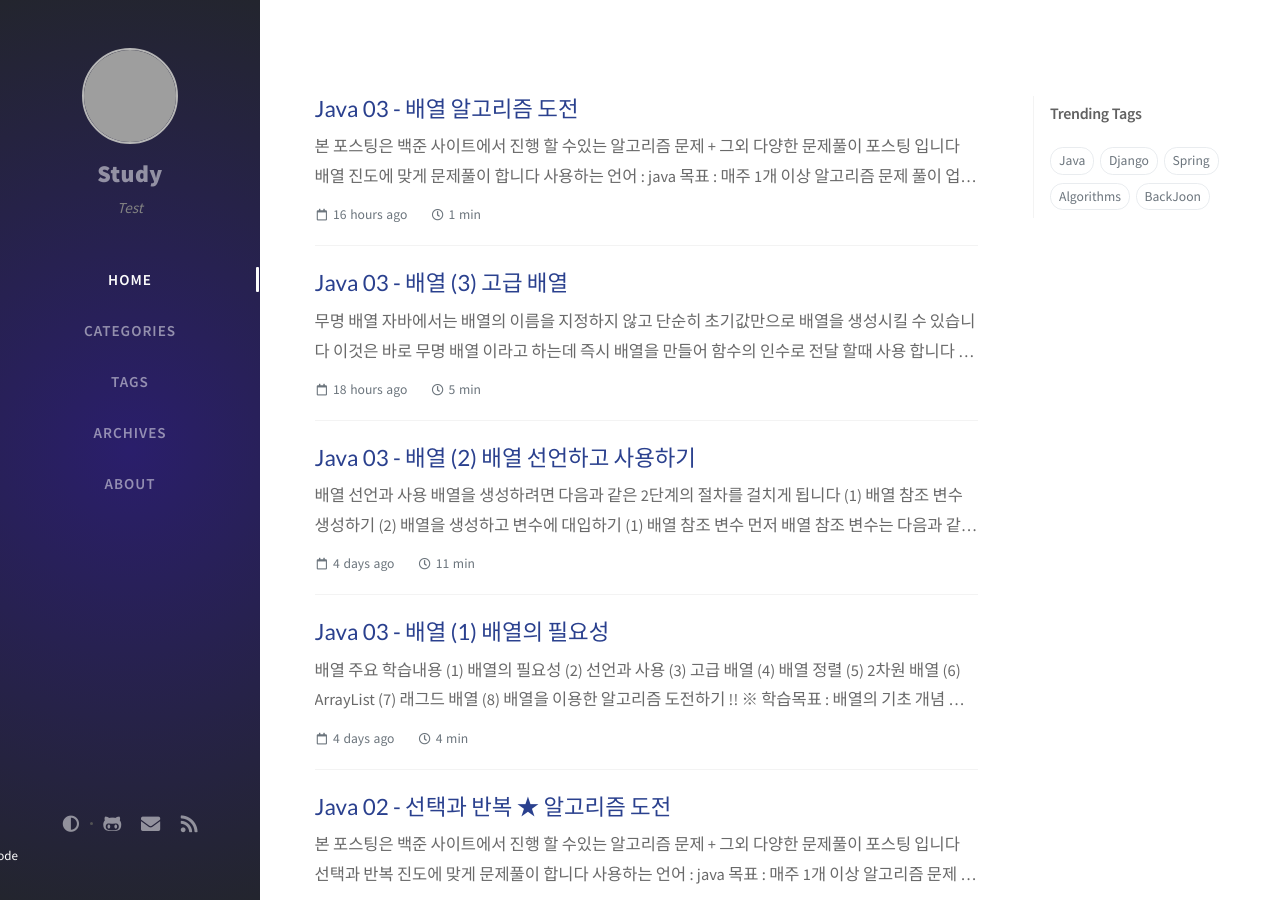
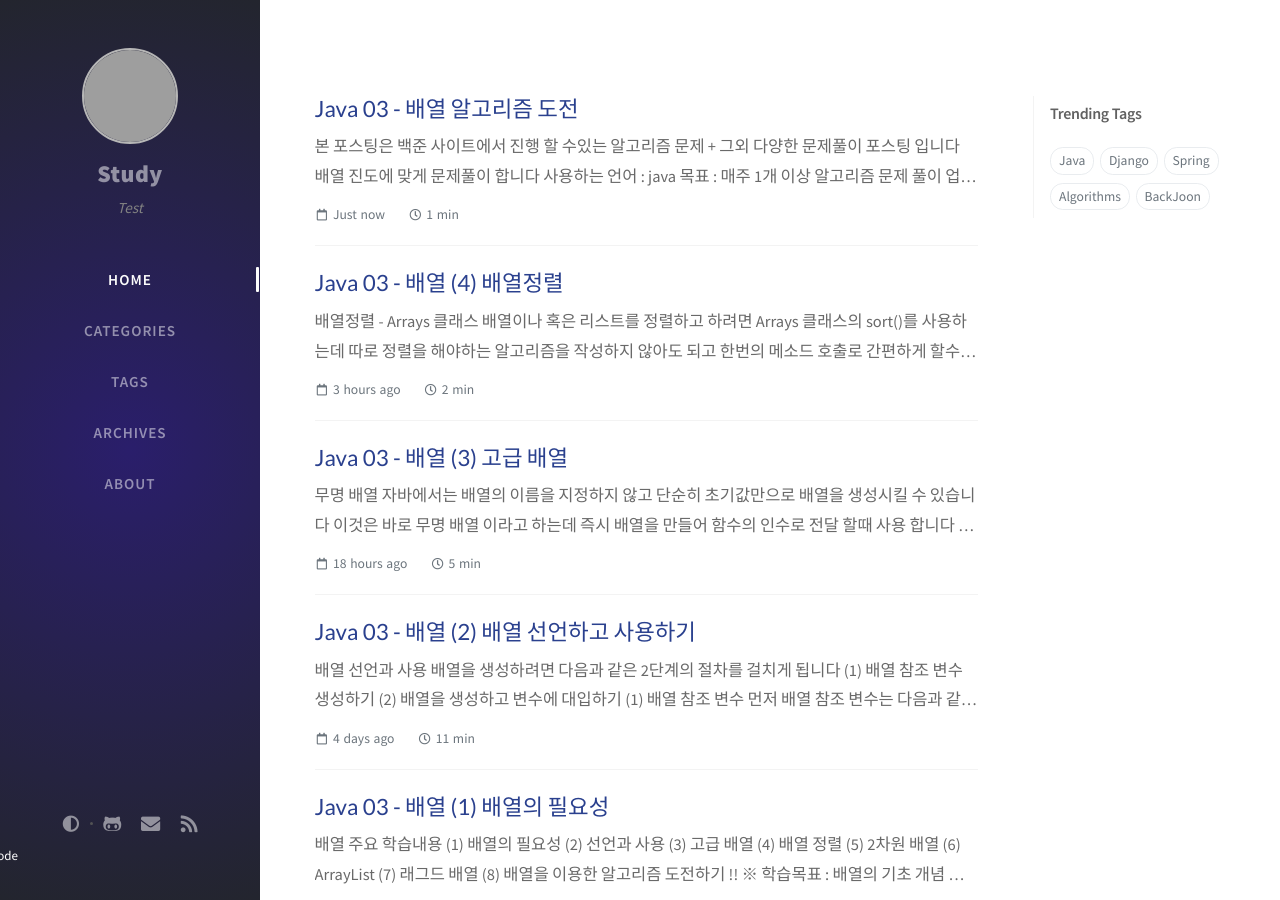
Before and after one commit to ksm0207/ksm0207.github.io, a Jekyll site: the page built from index.html, in a window 1280 px wide and 900 px high. Built offline with Jekyll 4.4.1, drawn with Linux system fonts in a browser that asks for light colours; nearby versions of some CDN libraries; the list of posts is cut into pages by our own code; comment, search, counter and statistics services are not loaded; some of the changed text lies outside the part shown; grey boxes are pictures that could not be loaded.

Commit message:
Java 포스팅 시작(18)
- 배열 정렬하기

````diff
--- /dev/null
+++ b/_posts/2021-03-16-java17.md
@@ -0,0 +1,103 @@
+---
+title: Java 03 - 배열 (4) 배열정렬
+author: Kim
+date: 2021-03-17 00:28 +0900   # 2019-08-20 19:34:00 0900
+categories : ["Java", ""]
+tags: [Java,null]
+comments : true
+---
+
+# 배열정렬 - Arrays 클래스
+
+배열이나 혹은 리스트를 정렬하고 하려면 `` Arrays `` 클래스의 `` sort() ``를 사용하는데<br>
+따로 정렬을 해야하는 알고리즘을 작성하지 않아도 되고 한번의 메소드 호출로 간편하게 할수있습니다<br>
+
+``Arrays`` 클래스는 배열의 `` 복사 , 배열 요소 정렬 , 검색 `` 같은 배열을 조작합니다<br>
+예제로 통해서 바로 알아보도록 하겠습니다<br>
+
+
+### 오름차순 정렬하기
+
+```java
+package blog_part03;
+
+import java.util.Arrays;
+import java.util.Scanner;
+
+public class Sort {
+    public static void main(String [] args){
+
+        Scanner scan = new Scanner(System.in);
+        int value = scan.nextInt();
+        int [] arr = new int [value];
+
+        System.out.println("입력한 정수의 개수 : " + value);
+
+        for (int i = 0; i < arr.length ; i ++) {
+            arr[i] = scan.nextInt();
+        }
+
+        System.out.println("정렬 전");
+        for (int s : arr){
+            System.out.println(s);
+        }
+        Arrays.sort(arr); // Arrays 클래스 sort() 메소드 사용 - 오름차순
+
+        System.out.println("정렬 후");
+        for ( int s : arr){
+            System.out.println(s);
+        }
+    }
+}
+결과 :
+입력한 정수의 개수 : 3
+
+88 19 27
+
+정렬 전 88 19 27
+
+정렬 후 19 27 88
+```
+``Arrays.sort()`` 메소드를 사용하면 배열의 값을 `` 오름차순 `` 으로 정렬 할수가 있습니다<br>
+
+### 난수
+
+다음은 10개의 난수를 생성하여 배열에 저장한 후 크기순으로 정렬합니다<br>
+
+```java
+package blog_part03;
+
+import java.util.Arrays;
+
+public class SortExample {
+    public static void main(String [] args){
+
+        final int SIZE = 10;
+        int random = 0;
+        int [] arr = new int[SIZE];
+
+        for (int i = 0 ; i < arr.length; i ++) {
+            random = (int) (Math.random() * 100);
+            arr[i] = random;
+        }
+
+        System.out.println("난수로 들어간 배열");
+        for (int result : arr) {
+            System.out.println(result);
+        }
+
+        Arrays.sort(arr);
+
+        System.out.println("정렬 후 배열");
+        for (int result : arr) {
+            System.out.println(result);
+        }
+    }
+}
+결과 :
+난수로 들어간 배열
+21 22 85 20 84 48 12 92 26 78
+
+정렬 후 배열
+12 20 21 22 26 48 78 84 85 92
+```
--- a/_posts/2021-03-16-java201.md
+++ b/_posts/2021-03-16-java201.md
@@ -1,7 +1,7 @@
 ---
 title: Java 03 - 배열 알고리즘 도전
 author: Kim
-date: 2021-03-16 11:01 +0900   # 2019-08-20 19:34:00 0900
+date: 2021-03-18 11:00 +0900   # 2019-08-20 19:34:00 0900
 categories : ["Java", ""]
 tags: [Java,null]
 comments : true
````
